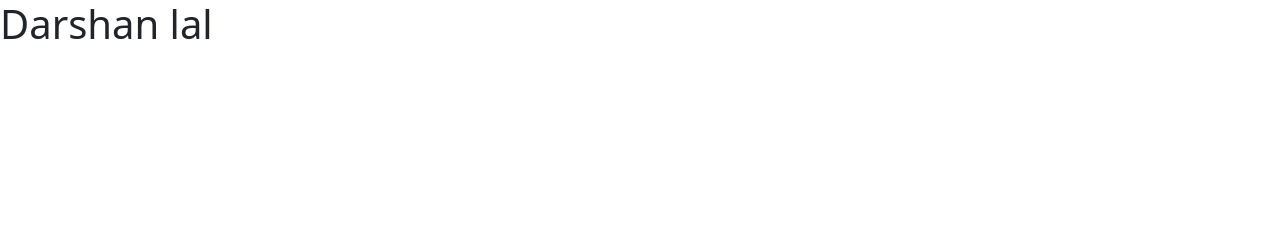
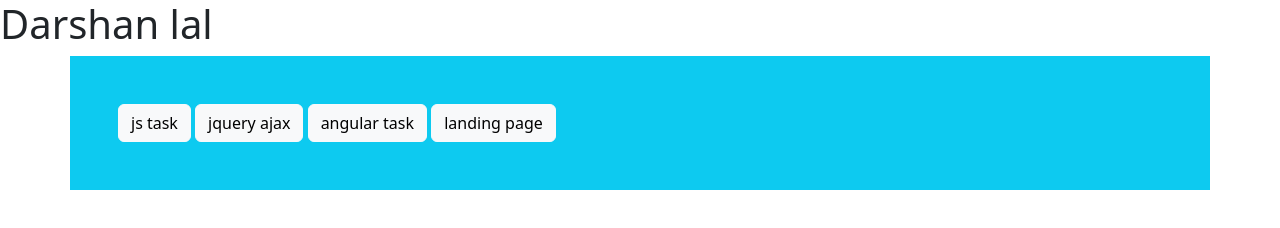
Before and after one commit to darshanlal2k/darshanlal2k.github.io, a plain HTML site: page index.html in a window 1280 px wide. Drawn offline with nearby package versions, Linux system fonts and the light colour scheme.

Commit message:
added links in  index.html

```diff
--- a/index.html
+++ b/index.html
@@ -4,10 +4,37 @@
     <meta charset="UTF-8" />
     <meta name="viewport" content="width=device-width, initial-scale=1.0" />
     <title>Darshan Lal</title>
-    <link href="https://cdn.jsdelivr.net/npm/bootstrap@5.3.1/dist/css/bootstrap.min.css" rel="stylesheet" integrity="sha384-4bw+/aepP/YC94hEpVNVgiZdgIC5+VKNBQNGCHeKRQN+PtmoHDEXuppvnDJzQIu9" crossorigin="anonymous">
+    <link
+      href="https://cdn.jsdelivr.net/npm/bootstrap@5.3.1/dist/css/bootstrap.min.css"
+      rel="stylesheet"
+      integrity="sha384-4bw+/aepP/YC94hEpVNVgiZdgIC5+VKNBQNGCHeKRQN+PtmoHDEXuppvnDJzQIu9"
+      crossorigin="anonymous"
+    />
   </head>
   <body>
-    <script src="https://cdn.jsdelivr.net/npm/bootstrap@5.3.1/dist/js/bootstrap.bundle.min.js" integrity="sha384-HwwvtgBNo3bZJJLYd8oVXjrBZt8cqVSpeBNS5n7C8IVInixGAoxmnlMuBnhbgrkm" crossorigin="anonymous"></script>
+    <script
+      src="https://cdn.jsdelivr.net/npm/bootstrap@5.3.1/dist/js/bootstrap.bundle.min.js"
+      integrity="sha384-HwwvtgBNo3bZJJLYd8oVXjrBZt8cqVSpeBNS5n7C8IVInixGAoxmnlMuBnhbgrkm"
+      crossorigin="anonymous"
+    ></script>
     <h1>Darshan lal</h1>
+    <div class="container bg-info p-5">
+      <a href="https://darshanlal2k.github.io/jsTasks-DOM/" target="_blank"
+        ><button class="btn btn-light">js task</button></a
+      >
+      <a href="https://darshanlal2k.github.io/jquery_ajax/" target="_blank"
+        ><button class="btn btn-light">jquery ajax</button></a
+      >
+      <a href="https://darshanlal2k.github.io/jsTasks-DOM/" target="_blank"
+        ><button class="btn btn-light">angular task</button></a
+      >
+      <a href="https://darshanlal2k.github.io/jsTasks-DOM/" target="_blank"
+        ><button class="btn btn-light">landing page</button></a
+      >
+
+      <!-- <button class="btn btn-light">jquery ajax</button>
+      <button class="btn btn-light">angular task</button>
+      <button class="btn btn-light">landing page</button> -->
+    </div>
   </body>
 </html>
```
